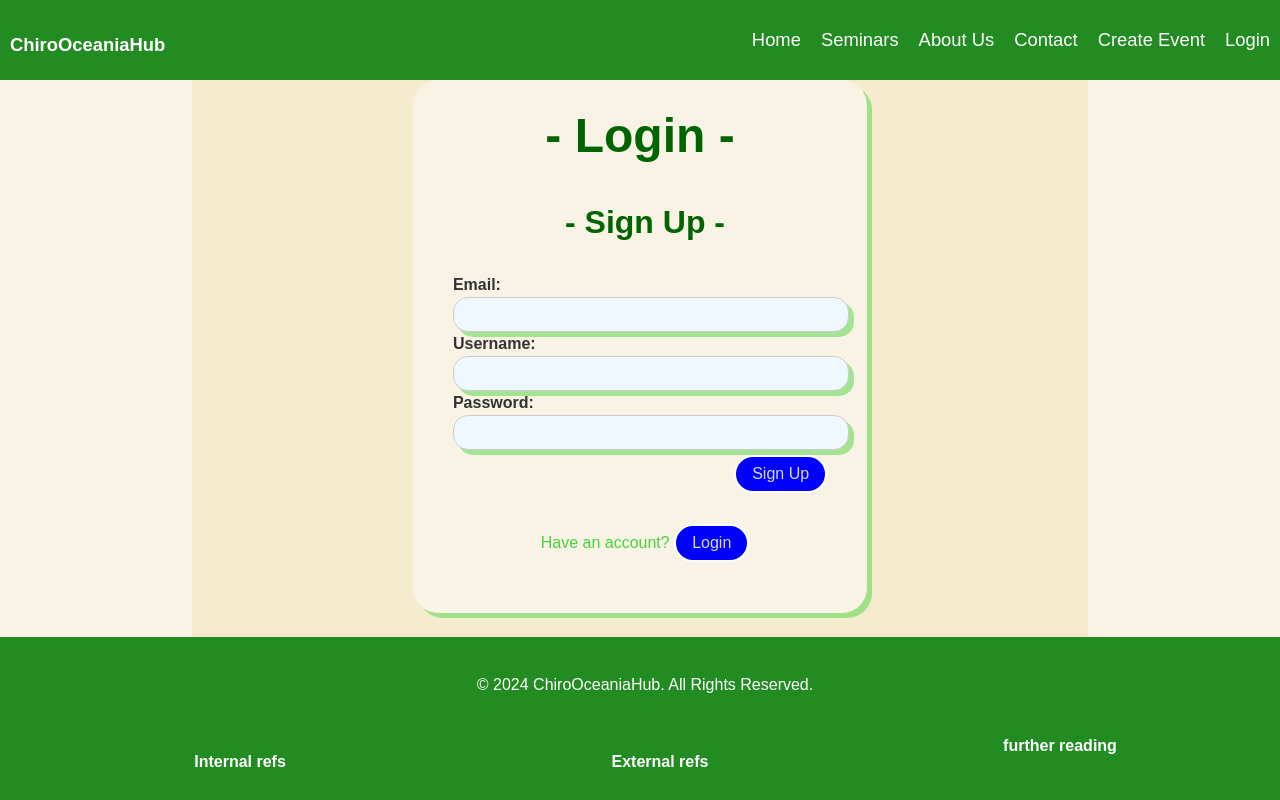
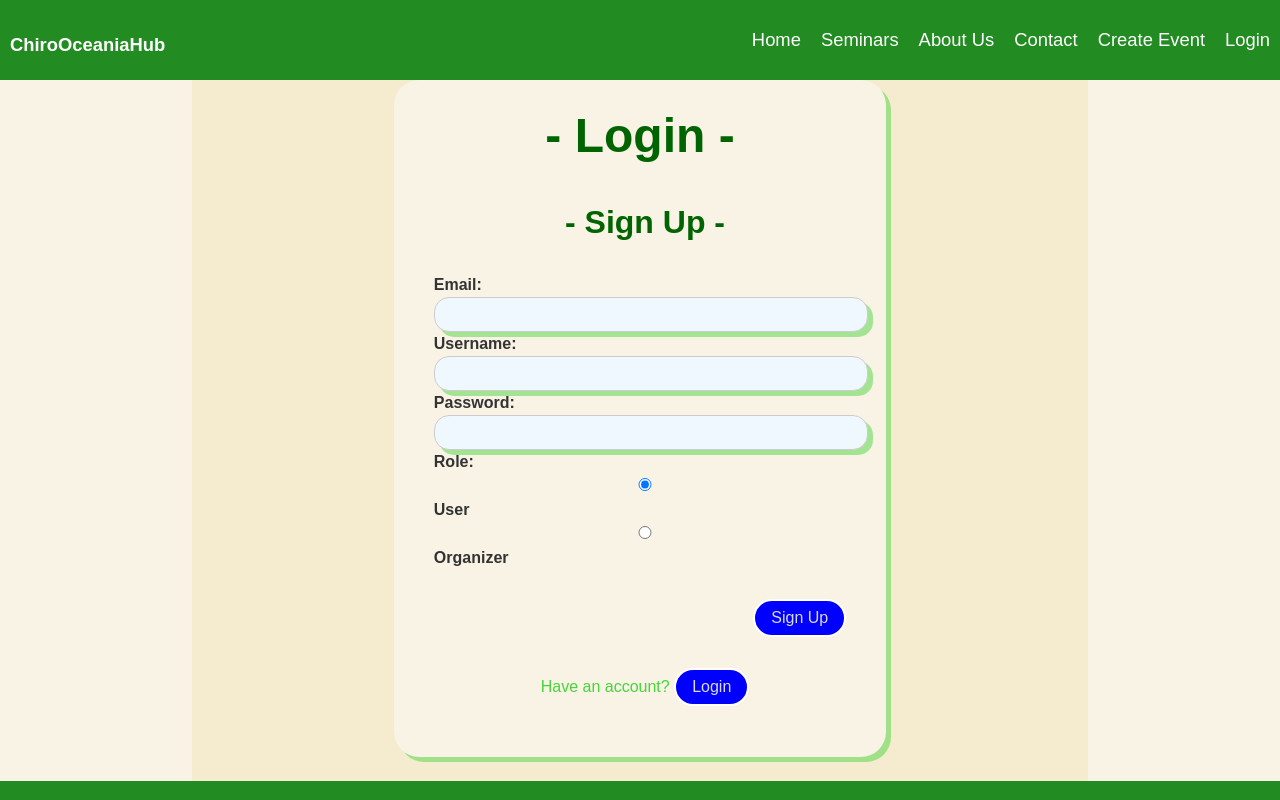
Before and after one commit to Leonardo-Manteit/ChiroSeminars, a React (Vite) app in the folder chiroHub/: page /Login in a window 1280 px wide. Both pictures are taken after a click on the button "Sign Up". Shown: the top 800 px of the page. Built offline with nearby package versions, Linux system fonts and the light colour scheme.

Commit message:
added role functionality (user + org)

```diff
--- a/chiroHub/src/components/Login/Login.jsx
+++ b/chiroHub/src/components/Login/Login.jsx
@@ -6,11 +6,13 @@ import Nav from "../Nav/Nav"
 import { useNavigate } from "react-router-dom"
 
 export default function Login(props) {
-    const [formData, setFormData] = useState({ email:'', username:'', password:''})
-    const [newUser, setNewUser] = useState({ email:'', username:'', password:''})
+    const [formData, setFormData] = useState({ email:'', username:'', password:'', role: 'user'})
+    const [newUser, setNewUser] = useState({ email:'', username:'', password:'', role: 'user'})
     const [logging, setLogging] = useState(true)
     const [message, setMessage] = useState(null)
+
     const navigate = useNavigate()
+
     async function tryLogin(e) {
         e.preventDefault()
         try {
@@ -47,6 +49,11 @@ export default function Login(props) {
         setLogging(!logging)
         setMessage(null)
     }
+
+    function handleRoleChange(e) {
+        setNewUser({ ...newUser, role: e.target.value });
+    }
+
     return (
     <>
         <Nav />
@@ -81,6 +88,29 @@ export default function Login(props) {
                     <br />
                     <label htmlFor="" > Password: </label>
                     <input className={styles.inputs} type="password" onChange={handleChangeSignUp} name="password"/>
+
+                    <label>Role:</label>
+                                <div>
+                                    <label>
+                                        <input
+                                            type="radio"
+                                            value="user"
+                                            checked={newUser.role === 'user'}
+                                            onChange={handleRoleChange}
+                                        />
+                                        User
+                                    </label>
+                                    <label>
+                                        <input
+                                            type="radio"
+                                            value="org"
+                                            checked={newUser.role === 'org'}
+                                            onChange={handleRoleChange}
+                                        />
+                                        Organizer
+                                    </label>
+                                </div>
+
                     <br /> <button className={styles.btn}>Sign Up</button>
                 </form>
                 <p>Have an account? <button className={styles.btnCreate} onClick={handleSwitch}>Login</button></p>
```
Also changed, not shown: 2 other files (tests, documents, lock files or other folders).
